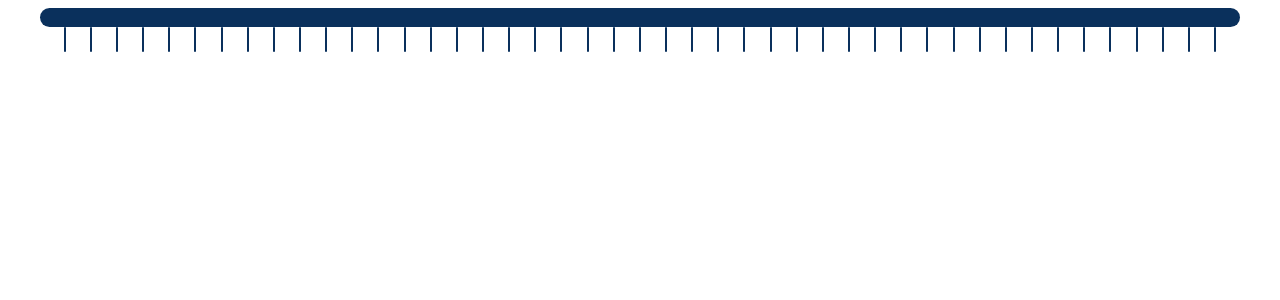
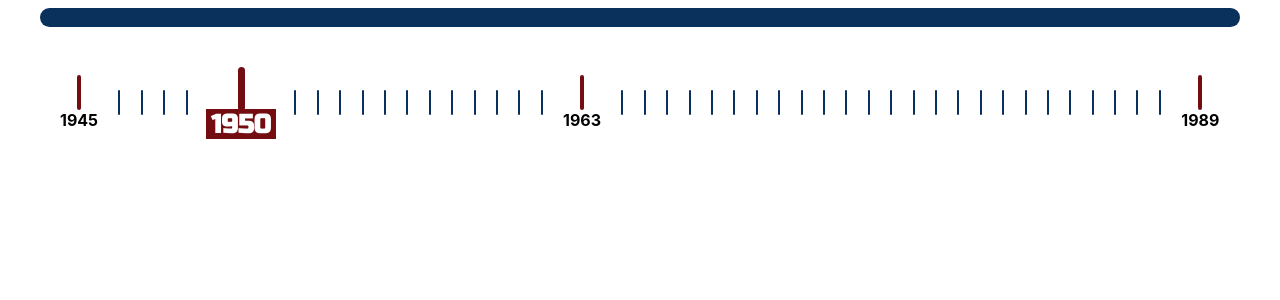
Before and after one commit to RubenZwinkels/les-koude-oorlog, a Vue app: page / in a window 1280 px wide. Shown: the top 300 px of the page. Built offline with nearby package versions, Linux system fonts and the light colour scheme.

Commit message:
[feat] timelinecomponentn toegevoegd

```diff
--- a/src/App.vue
+++ b/src/App.vue
@@ -7,7 +7,7 @@
   <line-current :year="1989" />
   <line-small />
 -->
-	<time-line :startyear="1945" :endyear="1989"/>
+	<time-line :startyear="startyear" :endyear="endyear" :highlightyears="highlightyears" :currentyear="currentyear"/>
 </template>
 
 <script setup>
@@ -15,6 +15,17 @@ import lineBig from "@/components/timeline/lines/line-big.vue";
 import lineSmall from "@/components/timeline/lines/line-small.vue";
 import lineCurrent from "@/components/timeline/lines/line-current.vue";
 import timeLine from "@/components/timeline/time-line.vue";
+
+
+const startyear = 1945;
+const endyear = 1989;
+const highlightyears = [
+1945,
+1963,
+1989
+]
+let currentyear = 1950;
+
 </script>
 
 <style lang="scss">
--- a/src/components/timeline/time-line.vue
+++ b/src/components/timeline/time-line.vue
@@ -3,30 +3,43 @@
     <div id="base"></div>
     <div id="line-wrapper">
       <div id="lines" v-for="year in years" :key="year">
-			<line-small />
+        <lineCurrent v-if="year == currentyear" :year="year" />
+        <lineBig v-else-if="props.highlightyears?.includes(year)" :year="year" />
+        <line-small v-else />
       </div>
     </div>
   </div>
 </template>
 
-<script setup>
+<script setup lang="ts">
 import lineBig from "@/components/timeline/lines/line-big.vue";
 import lineSmall from "@/components/timeline/lines/line-small.vue";
 import lineCurrent from "@/components/timeline/lines/line-current.vue";
-import {defineProps} from 'vue';
+import { defineProps } from "vue";
+const props = defineProps<{
+  startyear: {
+    type: number;
+    required: true;
+  };
+  endyear: {
+    type: number;
+    required: true;
+  };
+  highlightyears: {
+    type: number[];
+    required: false;
+  };
+  currentyear: {
+    type: number;
+    required: false;
+  };
+}>();
 
-const props = defineProps({
-  startyear: {
-    type: Number,
-    required: true,
-  },
-  endyear: {
-    type: Number,
-    required: true,
-  },
-});
+const years = Array.from(
+  { length: props.endyear - props.startyear + 1 },
+  (_, i) => props.startyear + i
+);
 
-const years = Array.from({ length: props.endyear - props.startyear + 1 }, (_, i) => props.startyear + i);
 </script>
 
 <style scoped lang="scss">
@@ -48,6 +61,7 @@ const years = Array.from({ length: props.endyear - props.startyear + 1 }, (_, i)
   height: 19px;
   border-radius: 16px;
 }
+
 #line-wrapper {
   width: 100%;
   margin: 0 auto;
```
Lines whose indentation alone changed are shown as unchanged.
